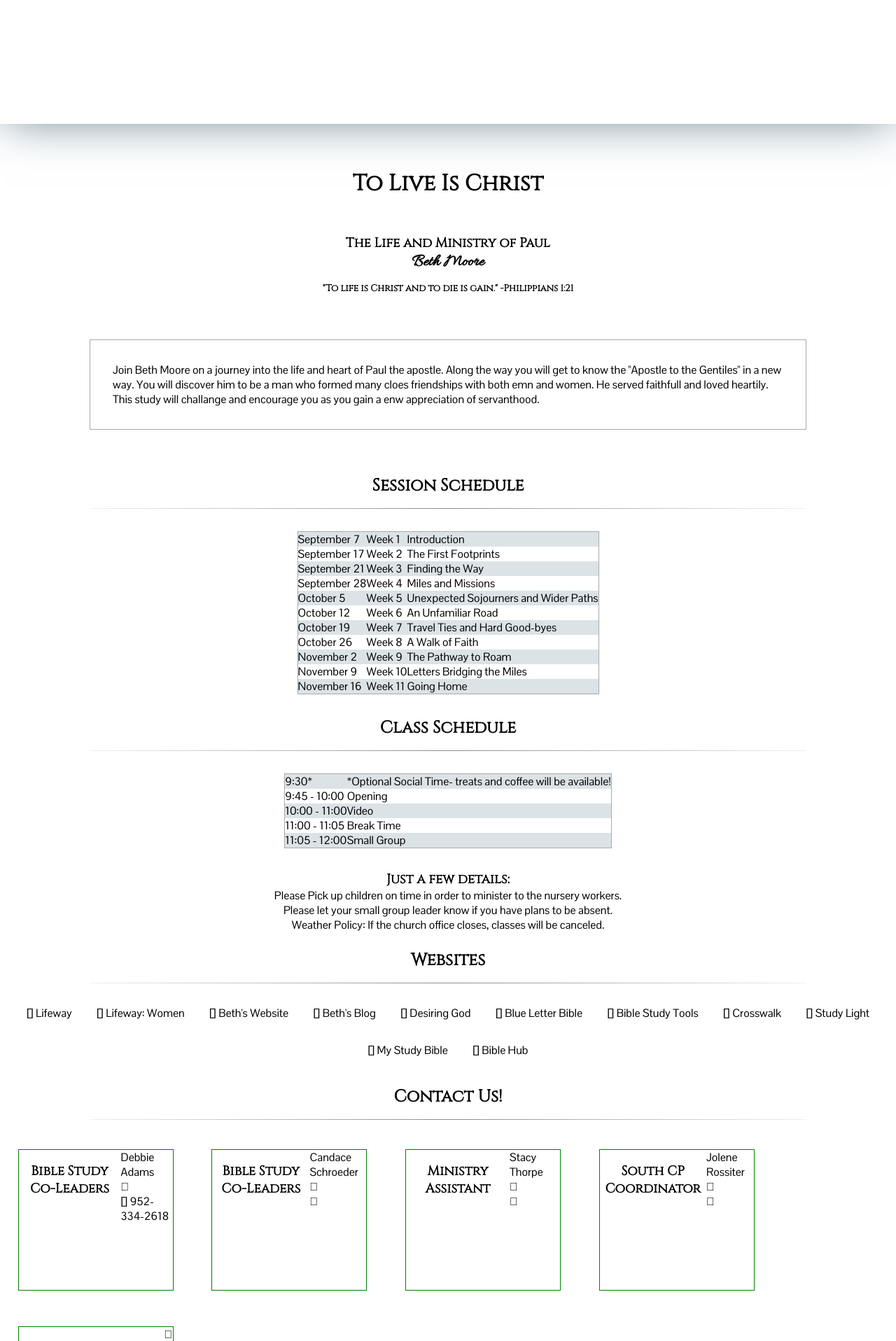
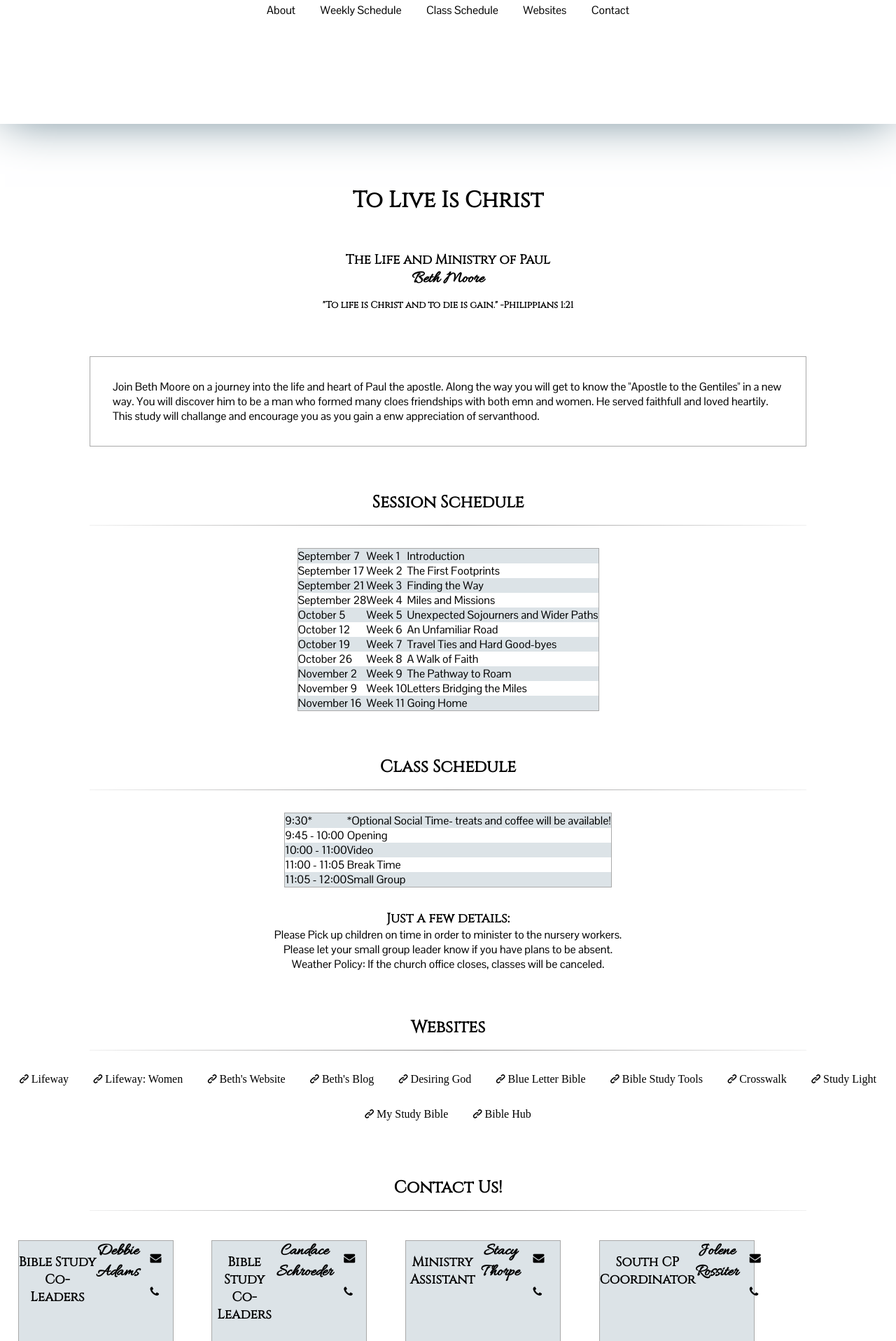
Before and after one commit to aadams22/bbc_project, a PHP site: page /index.html in a window 1280 px wide. Shown: the part 335-2251 px from the top of the page at 70% size. Run offline with PHP 8.4, Linux system fonts and the light colour scheme.

Commit message:
adding icons

```diff
--- a/css/main.css
+++ b/css/main.css
@@ -29,11 +29,20 @@
   text-align: center;
 }
 
+section {
+	margin-bottom: 5%;
+}
+
 li { list-style: none; }
 
 header > ul > li {
 	display: inline-block;
 	padding: 1em;
+}
+
+#class > ul {
+	margin: 0 auto;
+	text-align: center;
 }
 
 #websites > ul {
@@ -43,8 +52,9 @@
 #websites > ul > li {
 	display: inline-block;
 	padding: 1em;
+}
 
-}
+#websites > ul > li > a { font-family: link; }
 
 h1 {
 	padding: 1em;
@@ -63,24 +73,26 @@
 	font-size: 1.5em;
 }
 
-.contact-container {
-	margin: 2%;
-	border: 1px solid green;
-	display: inline-flex;
-	align-content: space-around;
-	height: 200px; width: 220px;
-}
-
 #about > p {
 	border: 1px solid darkgrey;
 	padding: 2em;
 	margin: 5% 10%;
 }
 
-#class > ul {
-	margin: 0 auto;
-	text-align: center;
+
+.contact-container {
+	margin: 2%;
+	border: 1px solid darkgrey;
+	display: inline-flex;
+	align-content: space-around;
+	height: 200px; width: 220px;
+	background: #dce3e7;
 }
+
+.contact-container > ul { display: inline-block; }
+.contact-container > ul > li { display: inline-block; padding: 1em; }
+.contact-container > ul > li:nth-child(1) { font-family: email; }
+.contact-container > ul > li:nth-child(2) > a { font-family: phone; }
 
 table {
 	border: 1px solid darkgrey;
@@ -109,22 +121,17 @@
   background-image: -o-linear-gradient(left, #f0f0f0, #8c8b8b, #f0f0f0);
 }
 
-
 a {
 	text-decoration: none;
 	color: black;
 }
 
-a:hover {
-	color: #6bd889;
-}
-
-.contact-container > ul > li:first-of-type(2) > a { font-family: email; }
-.contact-container > ul > li:first-of-type(3) > a { font-family: phone; }
+a:hover { color: #6bd889; }
 
 
 @media screen and (min-width: 480px) {
 		h1 {
+			padding-top: 1.75em;
 			font-size: 2em;
 		}
     header {
--- a/index.html
+++ b/index.html
@@ -146,17 +146,17 @@
 		<hr>
 		<div class="contact-container">
 			<h3>Bible Study Co-Leaders</h3>
+			<h4>Debbie Adams</h4>
 			<ul>
-				<li>Debbie Adams</li>
+				<li>&#xE800</li>
 				<li><a href="mailto:deborahkadams@gmail.com">&#xE800</a></li>
-				<li>&#xE800 952-334-2618</li>
 			</ul>
 		</div>
 
 		<div class="contact-container">
 			<h3>Bible Study Co-Leaders</h3>
+			<h4>Candace Schroeder</h4>
 			<ul>
-				<li>Candace Schroeder</li>
 				<li>&#xE800</li>
 				<li><a href="mailto:eyecandyinteriors@gmail.com">&#xE800</a></li>
 			</ul>
@@ -165,8 +165,8 @@
 
 		<div class="contact-container">
 			<h3>Ministry Assistant</h3>
+			<h4>Stacy Thorpe</h4>
 			<ul>
-				<li>Stacy Thorpe</li>
 				<li>&#xE800</li>
 				<li><a href="mailto:Stacy.thorpe@hopeingod.org">&#xE800</a></li>
 			</ul>
@@ -174,8 +174,8 @@
 
 		<div class="contact-container">
 			<h3>South CP Coordinator</h3>
+			<h4>Jolene Rossiter</h4>
 			<ul>
-				<li>Jolene Rossiter</li>
 				<li>&#xE800</li>
 				<li><a href="mailto:jolene.rossiter@gmail.com">&#xE800</a></li>
 			</ul>
```
